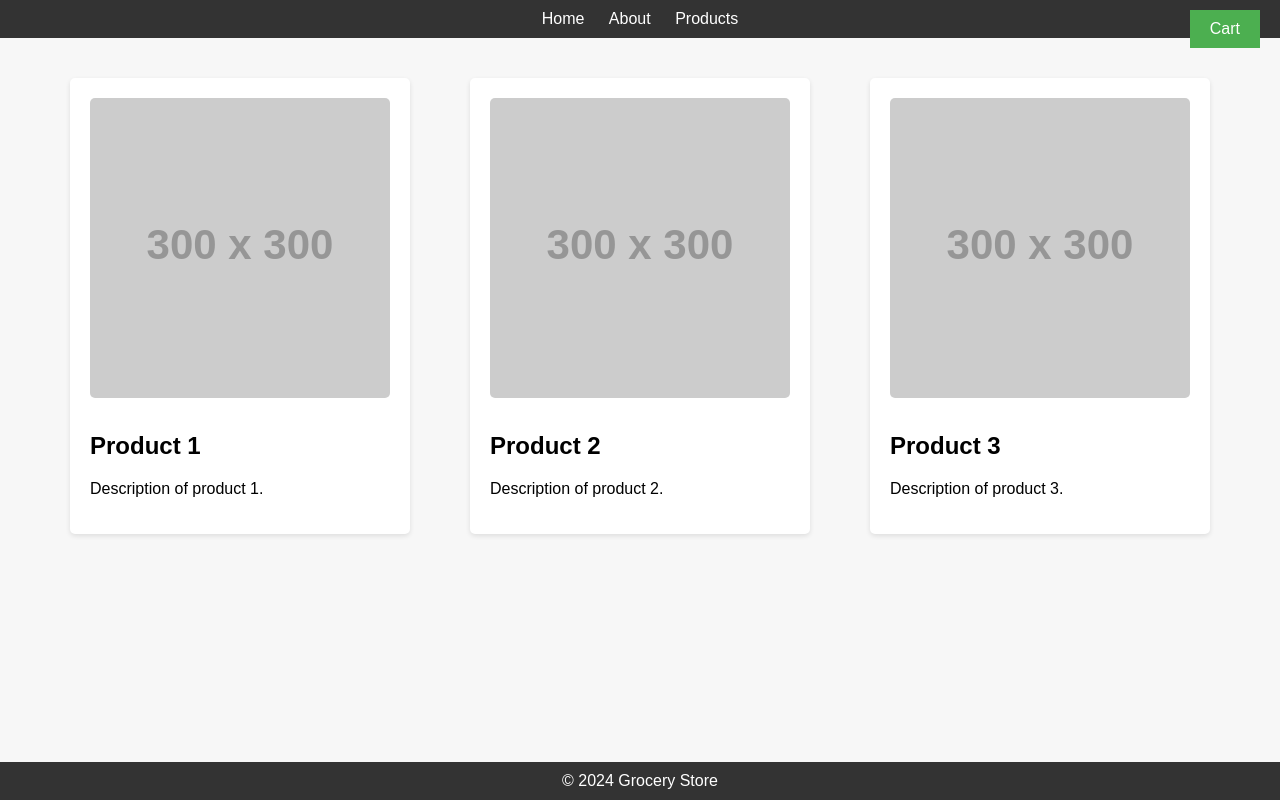
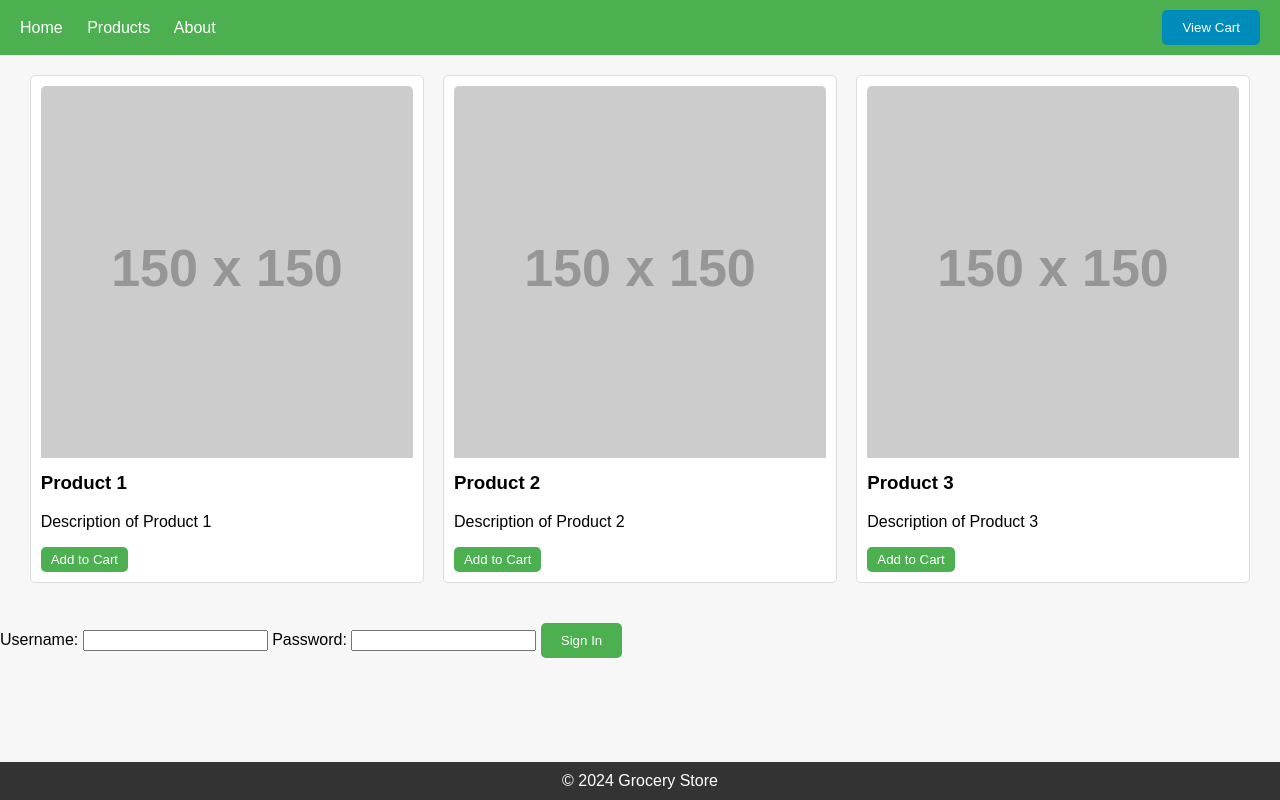
Before and after one commit to AndrewPamer/andrewpamer.github.io, a plain HTML site: page LLMTools/chatGPT/after/index.html in a window 1280 px wide. Drawn offline with Linux system fonts and the light colour scheme; placeholder pictures from the web are drawn by us.

Commit message:
Update index.html

```diff
--- a/LLMTools/chatGPT/after/index.html
+++ b/LLMTools/chatGPT/after/index.html
@@ -5,6 +5,7 @@
   <meta name="viewport" content="width=device-width, initial-scale=1.0">
   <title>Grocery Store</title>
   <style>
+    /* CSS Styling */
     body {
       font-family: Arial, sans-serif;
       margin: 0;
@@ -12,58 +13,67 @@
       background-color: #f7f7f7;
     }
     header {
-        background-color: #333;
-        color: #fff;
-        padding: 10px 0;
-        text-align: center;
-    }
-    nav {
-        display: inline-block;
+      background-color: #4CAF50;
+      color: white;
+      padding: 10px 20px;
+      display: flex;
+      justify-content: space-between;
+      align-items: center;
     }
     nav a {
-        color: #fff;
+      color: white;
       text-decoration: none;
-        margin: 0 10px;
+      margin-right: 20px;
     }
     .cart-button {
-        position: absolute;
-        top: 10px;
-        right: 20px;
+      background-color: #008CBA;
+      color: white;
+      border: none;
+      padding: 10px 20px;
+      border-radius: 5px;
+      cursor: pointer;
+    }
+    .container {
+      display: flex;
+      flex-wrap: wrap;
+      justify-content: space-around;
+      padding: 20px;
+    }
+    .product {
+      width: 30%;
+      margin-bottom: 20px;
+      border: 1px solid #ddd;
+      padding: 10px;
+      border-radius: 5px;
+      background-color: white;
+    }
+    .product img {
+      width: 100%;
+      border-top-left-radius: 5px;
+      border-top-right-radius: 5px;
+    }
+    .product h3 {
+      margin-top: 10px;
+    }
+    .product p {
+      margin-top: 5px;
+    }
+    .add-to-cart {
       background-color: #4CAF50;
       color: white;
       border: none;
-        padding: 10px 20px;
-        font-size: 16px;
+      padding: 5px 10px;
+      border-radius: 5px;
       cursor: pointer;
-    }
-    .container {
-        max-width: 1200px;
-        margin: 20px auto;
-        display: flex;
-        flex-wrap: wrap;
-        justify-content: space-around;
-    }
-    .product {
-        background-color: #fff;
-        border-radius: 5px;
-        box-shadow: 0 2px 5px rgba(0, 0, 0, 0.1);
-        padding: 20px;
-        margin: 20px;
-        width: 300px;
-    }
-    .product img {
-        width: 100%;
-        border-radius: 5px;
-        margin-bottom: 10px;
     }
     footer {
       background-color: #333;
-        color: #fff;
+      color: white;
       text-align: center;
       padding: 10px 0;
       position: fixed;
+      bottom: 0;
       width: 100%;
-        bottom: 0;
     }
   </style>
 </head>
@@ -71,32 +81,41 @@
 
 <header>
   <nav>
-        <a href="#">Home</a>
-        <a href="#">About</a>
-        <a href="#">Products</a>
+    <a href="#" style="color: white;">Home</a>
+    <a href="#" style="color: white;">Products</a>
+    <a href="#" style="color: white;">About</a>
   </nav>
-    <button class="cart-button" style="color: #fff; background-color: #4CAF50;">
-    Cart
-    </button>
+  <button class="cart-button">View Cart</button>
 </header>
 
 <div class="container">
   <div class="product">
-        <img src="https://via.placeholder.com/300" alt="Product 1">
-        <h2>Product 1</h2>
-        <p>Description of product 1.</p>
+    <img src="https://via.placeholder.com/150" alt="Product 1">
+    <h3>Product 1</h3>
+    <p>Description of Product 1</p>
+    <button class="add-to-cart">Add to Cart</button>
   </div>
   <div class="product">
-        <img src="https://via.placeholder.com/300" alt="Product 2">
-        <h2>Product 2</h2>
-        <p>Description of product 2.</p>
+    <img src="https://via.placeholder.com/150" alt="Product 2">
+    <h3>Product 2</h3>
+    <p>Description of Product 2</p>
+    <button class="add-to-cart">Add to Cart</button>
   </div>
   <div class="product">
-        <img src="https://via.placeholder.com/300" alt="Product 3">
-        <h2>Product 3</h2>
-        <p>Description of product 3.</p>
+    <img src="https://via.placeholder.com/150" alt="Product 3">
+    <h3>Product 3</h3>
+    <p>Description of Product 3</p>
+    <button class="add-to-cart">Add to Cart</button>
   </div>
 </div>
+
+<form>
+  <label for="username">Username:</label>
+  <input type="text" id="username" name="username" required>
+  <label for="password">Password:</label>
+  <input type="password" id="password" name="password" required>
+  <button type="submit" style="background-color: #4CAF50; color: white; border: none; padding: 10px 20px; border-radius: 5px; cursor: pointer;">Sign In</button>
+</form>
 
 <footer>
   &copy; 2024 Grocery Store
```
Lines whose indentation alone changed are shown as unchanged.
